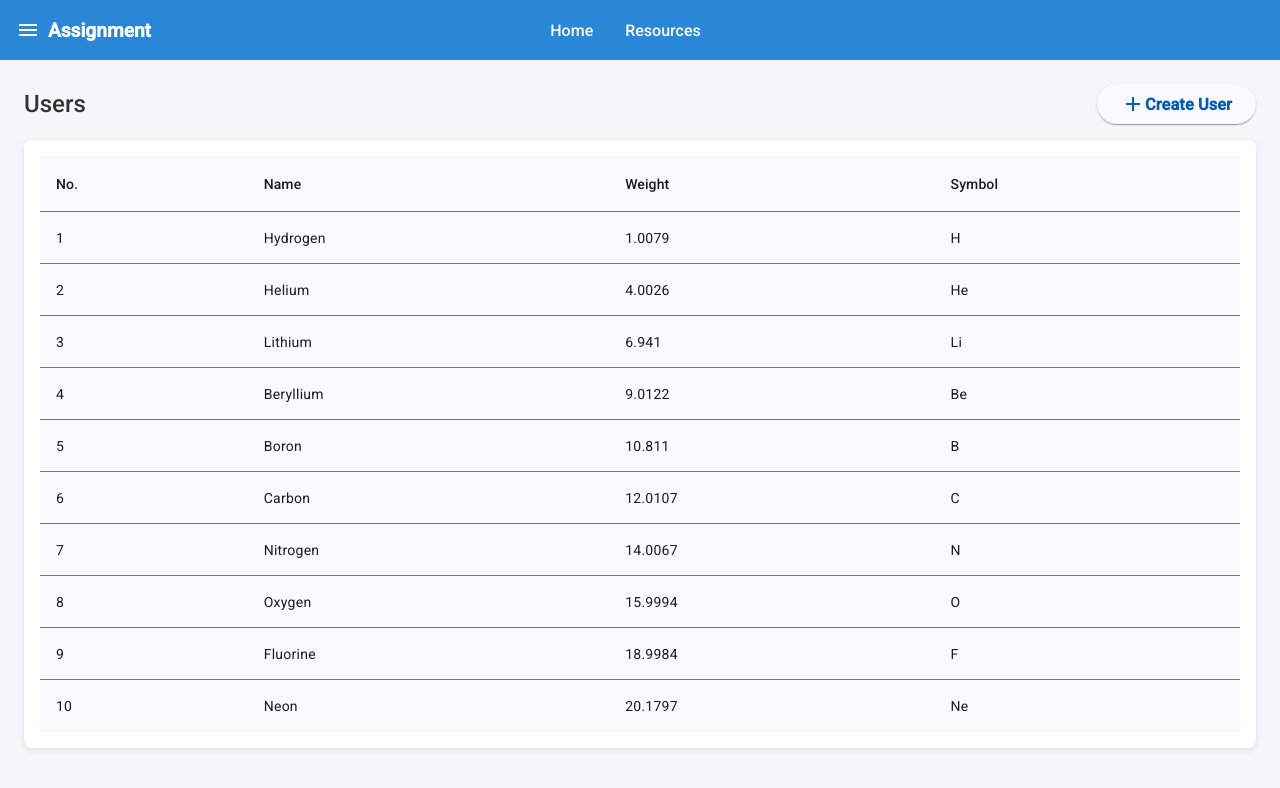
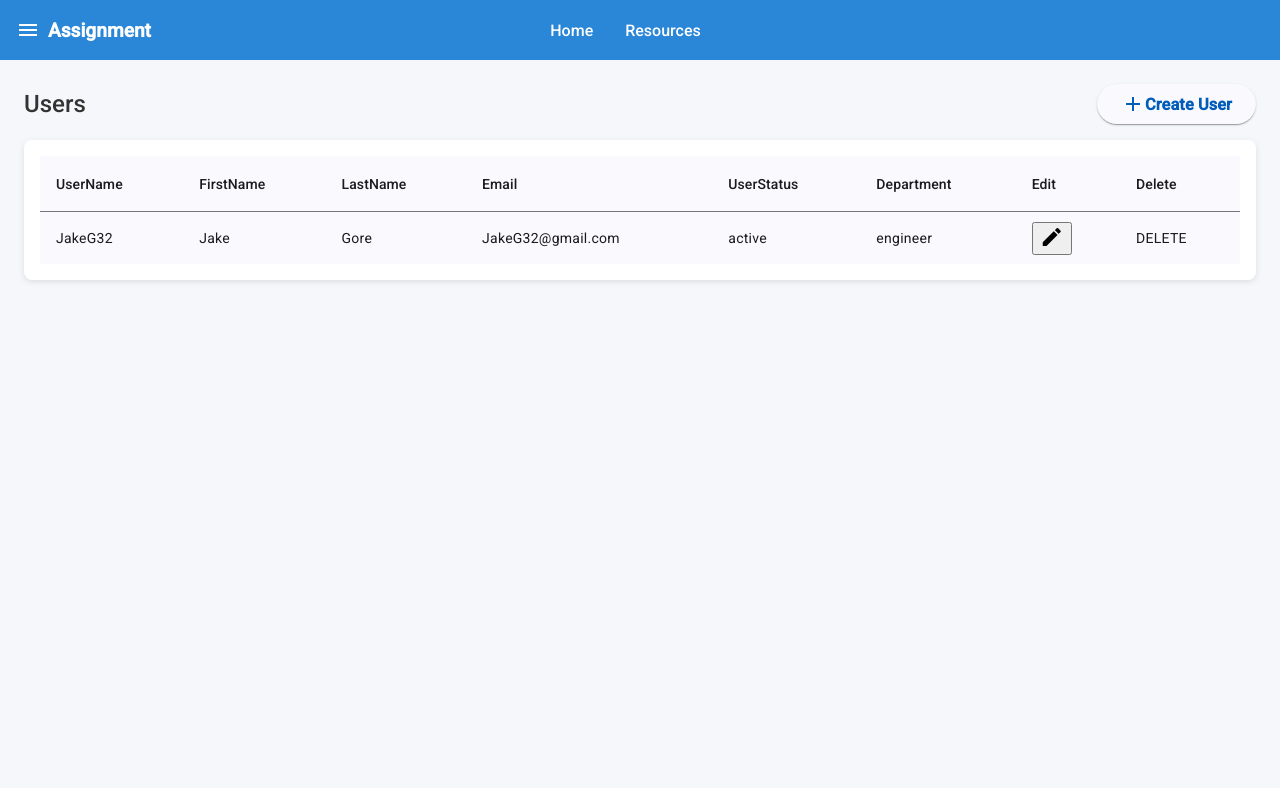
Before and after one commit to superg3m/GoCodingAssignment, an Angular app in the folder Frontend/: page / in a window 1280 px wide. Shown: the top 788 px of the page. Built offline with nearby package versions, Linux system fonts and the light colour scheme.

Commit message:
edit and create

```diff
--- a/Frontend/src/app/home/dialog-create-user.html
+++ b/Frontend/src/app/home/dialog-user.component.html
@@ -68,6 +68,10 @@
   .cancel-btn:hover {
     background-color: #f5f5f5;
   }
+
+  .help-msg {
+    color: red;
+  }
 </style>
 
 <div class="dialog-header">
@@ -78,27 +82,28 @@
   <form class="form-container">
     <div class="form-section">
       <h3 class="section-title">Personal Information</h3>
+      <h4 class="help-msg" *ngIf="!isFormFilledOut()" >Please completely fill out the form to submit</h4>
 
       <mat-form-field class="text-input" appearance="outline">
         <mat-label>User Name</mat-label>
-        <input matInput placeholder="JohnDoe14">
+        <input matInput [(ngModel)]="user.username" name="username" placeholder="JohnDoe14">
       </mat-form-field>
 
       <div class="form-row">
         <mat-form-field class="text-input" appearance="outline">
           <mat-label>First Name</mat-label>
-          <input matInput placeholder="John Doe">
+          <input matInput [(ngModel)]="user.firstname" name="firstname" placeholder="John Doe">
         </mat-form-field>
 
         <mat-form-field class="text-input" appearance="outline">
           <mat-label>Last Name</mat-label>
-          <input matInput placeholder="Smith">
+          <input matInput [(ngModel)]="user.lastname" name="lastname" placeholder="Smith">
         </mat-form-field>
       </div>
 
       <mat-form-field class="text-input" appearance="outline">
         <mat-label>Email Address</mat-label>
-        <input matInput type="email" placeholder="e.g. john.smith@company.com">
+        <input matInput [(ngModel)]="user.email" name="email" type="email" placeholder="e.g. john.smith@company.com">
         <mat-icon matPrefix>email</mat-icon>
       </mat-form-field>
     </div>
@@ -109,22 +114,16 @@
       <div class="form-row">
         <mat-form-field class="text-input" appearance="outline">
           <mat-label>User Status</mat-label>
-          <mat-select>
-            <mat-option value="Active">Active</mat-option>
-            <mat-option value="Inactive">Inactive</mat-option>
-            <mat-option value="Terminated">Pending</mat-option>
+          <mat-select [(ngModel)]="user.userStatus" name="userStatus">
+            <mat-option *ngFor="let v of userStatusValues" [value]="v">{{v}}</mat-option>
           </mat-select>
           <mat-icon matPrefix>toggle_on</mat-icon>
         </mat-form-field>
 
         <mat-form-field class="text-input" appearance="outline">
           <mat-label>Department</mat-label>
-          <mat-select>
-            <mat-option value="engineering">Engineering</mat-option>
-            <mat-option value="design">Design</mat-option>
-            <mat-option value="hr">Human Resources</mat-option>
-            <mat-option value="sales">Sales</mat-option>
-            <mat-option value="marketing">Marketing</mat-option>
+          <mat-select [(ngModel)]="user.department" name="department">
+            <mat-option *ngFor="let v of departmentValues" [value]="v">{{v}}</mat-option>
           </mat-select>
           <mat-icon matPrefix>business</mat-icon>
         </mat-form-field>
@@ -135,8 +134,8 @@
 
 <mat-dialog-actions class="dialog-actions">
   <div class="action-buttons">
-    <button mat-button mat-dialog-close class="cancel-btn">Cancel</button>
-    <button mat-raised-button color="primary" [mat-dialog-close]="true">
+    <button mat-button mat-dialog-close (click)="cancel()" class="cancel-btn">Cancel</button>
+    <button mat-raised-button color="primary" [disabled]="!isFormFilledOut()" [mat-dialog-close]="true" (click)="createUser()">
       Create User
     </button>
   </div>
--- a/Frontend/src/app/home/home.component.css
+++ b/Frontend/src/app/home/home.component.css
@@ -28,3 +28,8 @@ h2 {
   padding: 1rem;
   overflow: auto;
 }
+
+.column-header {
+  display: flex;
+  justify-content: center;
+}
--- a/Frontend/src/app/home/home.component.html
+++ b/Frontend/src/app/home/home.component.html
@@ -2,7 +2,7 @@
 <div class="header">
     <h2>Users</h2>
     <button mat-raised-button>
-        <div style="display: flex; align-items: center;" (click)="openDialog()">
+        <div style="display: flex; align-items: center;" (click)="openCreateDialog()">
             <mat-icon>add</mat-icon>
             <h3>Create User</h3>
         </div>
@@ -10,5 +10,53 @@
 </div>
 
 <div class="table-container">
-    <app-user-table></app-user-table>
+    <!-- I could probably use ngFor here, it would be more robust to change but less readable... -->
+    <table mat-table class="mat-elevation-z8" [dataSource]="users">
+        <ng-container matColumnDef="username">
+            <th mat-header-cell *matHeaderCellDef>UserName</th>
+            <td mat-cell *matCellDef="let element"> {{element.username}} </td>
+        </ng-container>
+
+        <ng-container matColumnDef="firstname">
+            <th mat-header-cell *matHeaderCellDef>FirstName</th>
+            <td mat-cell *matCellDef="let element"> {{element.firstname}} </td>
+        </ng-container>
+
+        <ng-container matColumnDef="lastname">
+            <th mat-header-cell *matHeaderCellDef>LastName</th>
+            <td mat-cell *matCellDef="let element"> {{element.lastname}} </td>
+        </ng-container>
+
+        <ng-container matColumnDef="email">
+            <th mat-header-cell *matHeaderCellDef>Email</th>
+            <td mat-cell *matCellDef="let element"> {{element.email}} </td>
+        </ng-container>
+
+        <ng-container matColumnDef="userStatus">
+            <th mat-header-cell *matHeaderCellDef>UserStatus</th>
+            <td mat-cell *matCellDef="let element">{{element.userStatus}}</td>
+        </ng-container>
+
+        <ng-container matColumnDef="department">
+            <th mat-header-cell *matHeaderCellDef>Department</th>
+            <td mat-cell *matCellDef="let element">{{element.department}}</td>
+        </ng-container>
+
+        <ng-container matColumnDef="edit">
+            <th mat-header-cell *matHeaderCellDef>Edit</th>
+            <td mat-cell *matCellDef="let element; let i = index">
+                <button matMiniFab (click)="openEditDialog(i)">
+                    <mat-icon>edit</mat-icon>
+                </button>
+            </td>
+        </ng-container>
+
+        <ng-container matColumnDef="delete">
+            <th mat-header-cell *matHeaderCellDef> Delete </th>
+            <td mat-cell *matCellDef="let element"> DELETE </td>
+        </ng-container>
+
+        <tr mat-header-row *matHeaderRowDef="displayedColumns"></tr>
+        <tr mat-row *matRowDef="let row; columns: displayedColumns;"></tr>
+    </table>
 </div>
--- a/Frontend/src/app/home/home.component.ts
+++ b/Frontend/src/app/home/home.component.ts
@@ -1,20 +1,46 @@
-import { ChangeDetectionStrategy, Component, inject } from '@angular/core';
-import { UserTableComponent } from '../user-table/user-table.component';
+import { ChangeDetectionStrategy, Component, inject, Input, Output, EventEmitter } from '@angular/core';
 import { MatButtonModule } from '@angular/material/button';
-import { MatDialog, MatDialogModule } from '@angular/material/dialog';
+import { MatDialog, MatDialogModule, MatDialogRef } from '@angular/material/dialog';
 import { MatIcon } from '@angular/material/icon';
-import {MatInputModule} from '@angular/material/input';
-import {MatFormFieldModule} from '@angular/material/form-field';
-import {FormsModule} from '@angular/forms';
+
+import { MatInput, MatInputModule } from "@angular/material/input";
+import { MatFormFieldModule } from "@angular/material/form-field";
+import { CommonModule,  } from '@angular/common';
+import { FormsModule } from '@angular/forms';
 import { MatSelectModule } from '@angular/material/select';
+import { MatTableModule } from '@angular/material/table';
+
+import {MAT_DIALOG_DATA} from '@angular/material/dialog';
+import { Inject } from '@angular/core';
+
+export enum UserStatus {
+  ACTIVE = "active",
+  INACTIVE = "inactive",
+  TERMINATED = "terminated",
+}
+
+export enum Department {
+  ENGINEER = "engineer",
+  SALES = "sales",
+  HR = "hr",
+}
+
+export interface User {
+  username: string;
+  firstname: string;
+  lastname: string;
+  email: string;
+  userStatus: UserStatus;
+  department?: Department;
+}
 
 @Component({
   selector: 'app-home',
   imports: [
-    UserTableComponent,
     MatButtonModule,
     MatDialogModule,
     MatIcon,
+    MatTableModule
   ],
   templateUrl: './home.component.html',
   styleUrl: './home.component.css'
@@ -22,18 +48,58 @@ import { MatSelectModule } from '@angular/material/select';
 export class HomeComponent {
   readonly dialog = inject(MatDialog);
 
-  openDialog() {
-    const dialogRef = this.dialog.open(DialogCreateUser, {autoFocus: false});
+  displayedColumns: string[] = ['username', 'firstname', 'lastname', 'email', 'userStatus', 'department', 'edit', 'delete'];
 
-    dialogRef.afterClosed().subscribe(result => {
-      console.log(`Dialog result: ${result}`);
+  users: User[] = [
+    {
+      username: 'JakeG32',
+      firstname: 'Jake',
+      lastname: 'Gore',
+      email: 'JakeG32@gmail.com',
+      userStatus: UserStatus.ACTIVE,
+      department: Department.ENGINEER
+    },
+    // {name: 'WillS-23', weight: 4.0026, symbol: 'He'},
+    // {name: 'JamesB', weight: 6.941, symbol: 'Li'},
+    // {name: 'BarryA90', weight: 9.0122, symbol: 'Be'},
+  ];
+
+  openCreateDialog() {
+    const dialogRef = this.dialog.open(DialogUserComponent, {
+      autoFocus: false,
+      data: { user: undefined }
+    });
+
+    dialogRef.afterClosed().subscribe((result: User|undefined) => {
+      if (result) {
+        console.log(result);
+        this.users = [...this.users, result];
+        // api request here
+        console.log(this.users);
+      }
+    });
+  }
+
+  openEditDialog(userIndex: number) {
+    const dialogRef = this.dialog.open(DialogUserComponent, {
+      autoFocus: false,
+      data: { user: this.users[userIndex] }
+    });
+
+    dialogRef.afterClosed().subscribe((result: User|undefined) => {
+      if (result) {
+        // api request here
+        console.log(result);
+        this.users = [...this.users, result];
+        console.log(this.users);
+      }
     });
   }
 }
 
 @Component({
-  selector: 'dialog-create-user',
-  templateUrl: 'dialog-create-user.html',
+  selector: 'dialog-user',
+  templateUrl: 'dialog-user.component.html',
   imports: [
     MatDialogModule,
     MatButtonModule,
@@ -41,8 +107,52 @@ export class HomeComponent {
     MatFormFieldModule,
     FormsModule,
     MatSelectModule,
-    MatIcon
+    MatIcon,
+    CommonModule
   ],
   changeDetection: ChangeDetectionStrategy.OnPush,
 })
-export class DialogCreateUser {}
+export class DialogUserComponent {
+  user: User;
+
+  constructor(
+    private dialogRef: MatDialogRef<DialogUserComponent>,
+    @Inject(MAT_DIALOG_DATA) public data: { user: User }
+  ) {
+    this.user = data.user ? { ...data.user } : {
+      username: '',
+      firstname: '',
+      lastname: '',
+      email: '',
+      userStatus: UserStatus.ACTIVE,
+      department: Department.ENGINEER
+    };
+  }
+
+  readonly userStatusValues = Object.values(UserStatus);
+  readonly departmentValues = Object.values(Department);
+
+  createUser() {
+    this.dialogRef.close(this.user)
+  }
+
+  editUser() {
+    this.dialogRef.close(this.user)
+  }
+
+  cancel() {
+    console.log(this.user)
+    this.dialogRef.close()
+  }
+
+  isFormFilledOut() {
+    return (
+      this.user.username&&
+      this.user.firstname &&
+      this.user.lastname &&
+      this.user.email &&
+      this.user.userStatus != <UserStatus>(<unknown>-1) &&
+      this.user.department != <Department>(<unknown>-1)
+    );
+  }
+}
--- a/Frontend/src/app/user-table/user-table.component.html
+++ /dev/null
@@ -1,24 +0,0 @@
-<table mat-table [dataSource]="dataSource" class="mat-elevation-z8">
-    <ng-container matColumnDef="position">
-        <th mat-header-cell *matHeaderCellDef> No. </th>
-        <td mat-cell *matCellDef="let element"> {{element.position}} </td>
-    </ng-container>
-
-    <ng-container matColumnDef="name">
-        <th mat-header-cell *matHeaderCellDef> Name </th>
-        <td mat-cell *matCellDef="let element"> {{element.name}} </td>
-    </ng-container>
-
-    <ng-container matColumnDef="weight">
-        <th mat-header-cell *matHeaderCellDef> Weight </th>
-        <td mat-cell *matCellDef="let element"> {{element.weight}} </td>
-    </ng-container>
-
-    <ng-container matColumnDef="symbol">
-        <th mat-header-cell *matHeaderCellDef> Symbol </th>
-        <td mat-cell *matCellDef="let element"> {{element.symbol}} </td>
-    </ng-container>
-
-    <tr mat-header-row *matHeaderRowDef="displayedColumns"></tr>
-    <tr mat-row *matRowDef="let row; columns: displayedColumns;"></tr>
-</table>
--- a/Frontend/src/app/user-table/user-table.component.ts
+++ /dev/null
@@ -1,33 +0,0 @@
-import { Component } from '@angular/core';
-import {MatTableDataSource, MatTableModule} from '@angular/material/table';
-
-export interface PeriodicElement {
-  name: string;
-  position: number;
-  weight: number;
-  symbol: string;
-}
-
-const ELEMENT_DATA: PeriodicElement[] = [
-  {position: 1, name: 'Hydrogen', weight: 1.0079, symbol: 'H'},
-  {position: 2, name: 'Helium', weight: 4.0026, symbol: 'He'},
-  {position: 3, name: 'Lithium', weight: 6.941, symbol: 'Li'},
-  {position: 4, name: 'Beryllium', weight: 9.0122, symbol: 'Be'},
-  {position: 5, name: 'Boron', weight: 10.811, symbol: 'B'},
-  {position: 6, name: 'Carbon', weight: 12.0107, symbol: 'C'},
-  {position: 7, name: 'Nitrogen', weight: 14.0067, symbol: 'N'},
-  {position: 8, name: 'Oxygen', weight: 15.9994, symbol: 'O'},
-  {position: 9, name: 'Fluorine', weight: 18.9984, symbol: 'F'},
-  {position: 10, name: 'Neon', weight: 20.1797, symbol: 'Ne'},
-];
-
-@Component({
-  selector: 'app-user-table',
-  imports: [MatTableModule],
-  templateUrl: './user-table.component.html',
-  styleUrl: './user-table.component.css'
-})
-export class UserTableComponent {
-  displayedColumns: string[] = ['position', 'name', 'weight', 'symbol'];
-  dataSource = ELEMENT_DATA;
-}
```
Also changed, not shown: Frontend/src/app/user-table/user-table.component.css (deleted), 1 other file (tests, documents, lock files or other folders).
